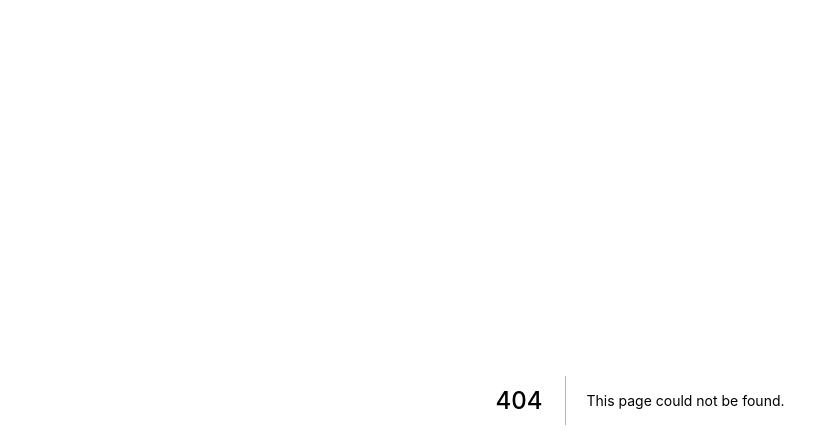
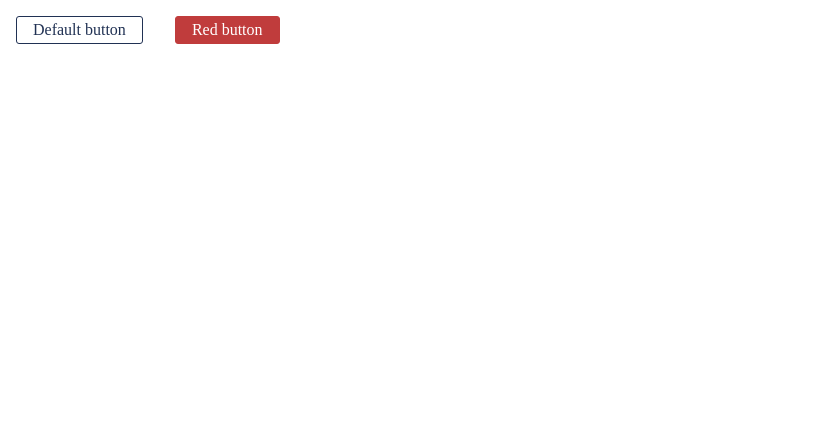
Before and after one commit to STOVE-Milk/steam-clone, a Next.js app in the folder src/frontend/: page /test in a window 1280 px wide. Before the commit this address had no page. Shown: the top 448 px of the page, without its empty margins (0-831 px from the left). Built offline with nearby package versions, Linux system fonts and the light colour scheme.

Commit message:
feat:: 공통 버튼 컴포넌트 구현

```diff
--- /dev/null
+++ b/src/frontend/components/common/Button.tsx
@@ -0,0 +1,43 @@
+import React, { Children } from 'react';
+import styled, { css } from 'styled-components';
+import Link from 'next/link';
+
+export interface ButtonProps {
+  color: string;
+  primary?: boolean;
+  onClick?: React.MouseEventHandler;
+  disabled?: boolean;
+  children?: React.ReactNode;
+}
+
+const ButtonStyle = styled.button<ButtonProps>`
+  background: ${(props) => (props.primary ? props.color : '#FFFFFF')};
+  color: ${(props) => (props.primary ? '#FFFFFF' : props.color)};
+  font-size: 1em;
+  cursor: pointer;
+  margin: 1em;
+  padding: 0.25em 1em;
+  border: 1px solid ${(props) => props.color};
+  border-radius: 3px;
+
+  &:hover {
+    // background: ${(props) => (props.primary ? props.color + '99' : '#FFFFFF')};
+    box-shadow: 0px 3px 3px rgba(0, 0, 0, 0.25);
+  }
+`;
+
+function Button(props: ButtonProps) {
+  return (
+    <>
+      <ButtonStyle {...props} onClick={props.onClick}>
+        {props.children}
+      </ButtonStyle>
+    </>
+  );
+}
+
+Button.defaultProps = {
+  onClick: () => console.log('clicked'),
+};
+
+export default Button;
--- a/src/frontend/next.config.js
+++ b/src/frontend/next.config.js
@@ -1,4 +1,4 @@
 /** @type {import('next').NextConfig} */
 module.exports = {
   reactStrictMode: true,
-}
+};
--- a/src/frontend/pages/_app.tsx
+++ b/src/frontend/pages/_app.tsx
@@ -1,5 +1,5 @@
 import type { AppProps } from 'next/app'
-import 'styles/globals.css'
+// import 'styles/globals.css'
 import {ThemeProvider} from 'styled-components';
 import {GlobalStyle} from 'styles/global-styles';
 import {theme} from 'styles/theme';
--- /dev/null
+++ b/src/frontend/pages/_document.tsx
@@ -0,0 +1,50 @@
+import Document, {
+    Html,
+    Head,
+    Main,
+    NextScript,
+    DocumentContext,
+  } from "next/document";
+import { ServerStyleSheet } from "styled-components";
+
+class MyDocument extends Document {
+static async getInitialProps(ctx: DocumentContext) {
+    const sheet = new ServerStyleSheet();
+    const originalRenderPage = ctx.renderPage;
+    try {
+    ctx.renderPage = () =>
+        originalRenderPage({
+        enhanceApp: (App) => (props) =>
+            sheet.collectStyles(<App {...props} />),
+        });
+
+    const initialProps = await Document.getInitialProps(ctx);
+    return {
+        ...initialProps,
+        styles: (
+        <>
+            {initialProps.styles}
+            {sheet.getStyleElement()}
+        </>
+        ),
+    };
+    } finally {
+    sheet.seal();
+    }
+}
+
+render() {
+    return (
+    <Html>
+        <Head>
+        </Head>
+        <body>
+        <Main />
+        <NextScript />
+        </body>
+    </Html>
+    );
+}
+}
+
+export default MyDocument;
--- /dev/null
+++ b/src/frontend/pages/test.tsx
@@ -0,0 +1,15 @@
+import type { NextPage } from 'next';
+import Button from 'components/common/Button';
+
+const Test: NextPage = () => {
+  return (
+    <>
+      <Button color={'#203153'}>Default button</Button>
+      <Button color={'#C03C3C'} primary>
+        Red button
+      </Button>
+    </>
+  );
+};
+
+export default Test;
--- a/src/frontend/styles/global-styles.ts
+++ b/src/frontend/styles/global-styles.ts
@@ -5,7 +5,6 @@ export const GlobalStyle = createGlobalStyle`
   ${normalize}
   html {
     box-sizing: border-box;
-    font-size: 62.5%;
     min-width: 320px;
   }
   *,
```
